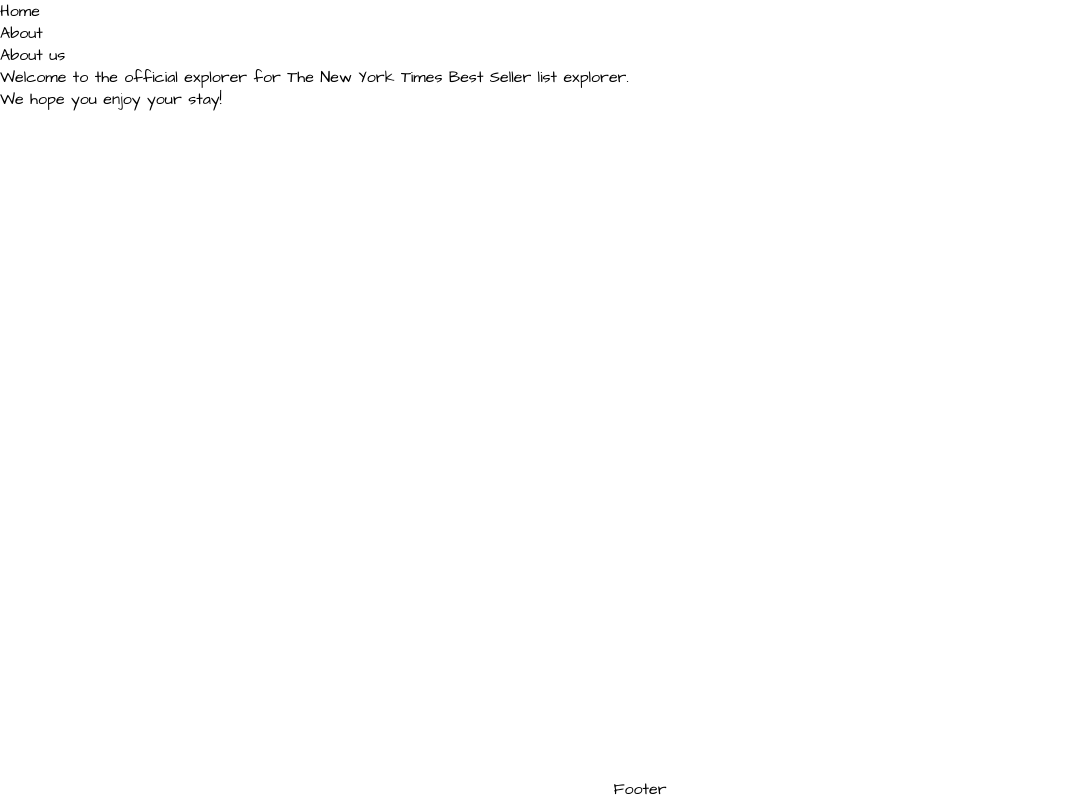
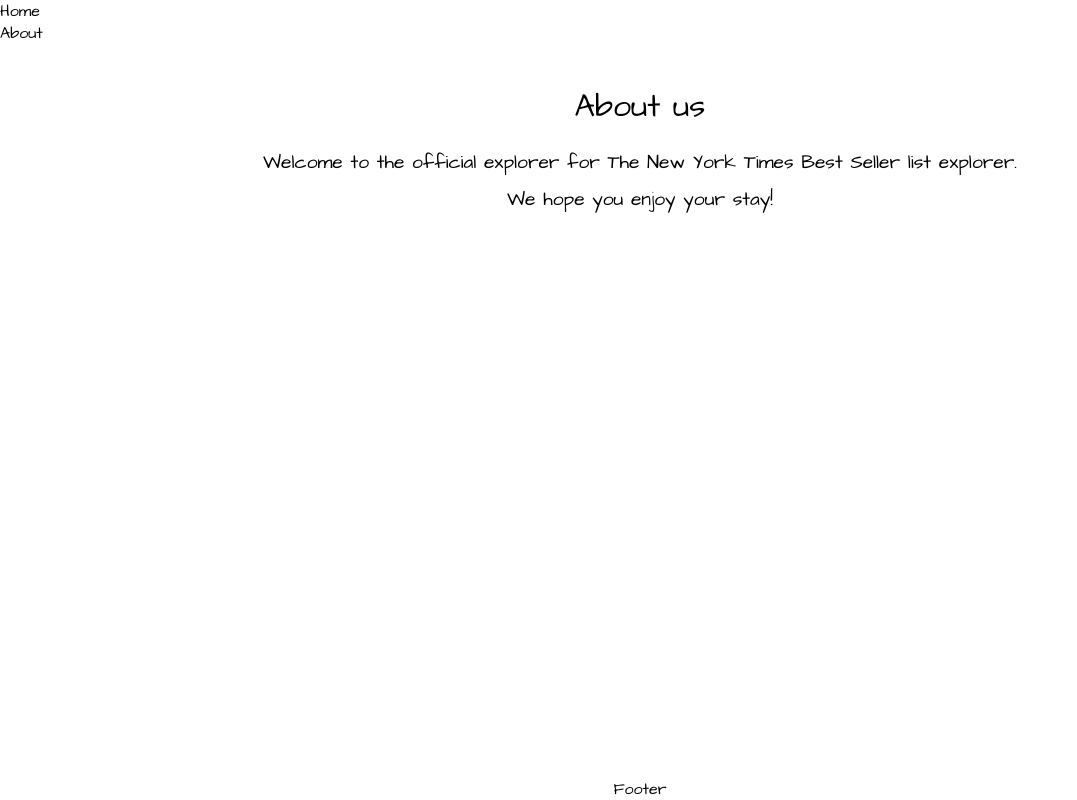
Before and after one commit to GCgang/nytimes-api, a Next.js app: page /about in a window 1280 px wide. Shown: the whole page, without its empty margins (0-1077 px from the left). Built offline with nearby package versions, Linux system fonts and the light colour scheme.

Commit message:
Feat: CSS-Aboutus

```diff
--- a/app/about/page.tsx
+++ b/app/about/page.tsx
@@ -1,16 +1,17 @@
+import styles from '../../styles/Aboutus.module.css';
 export const metadata = {
   title: 'About us',
 };
 
 export default function About() {
   return (
-    <div>
-      <h1>About us</h1>
-      <p>
+    <div className={styles.container}>
+      <h1 className={styles.title}>About us</h1>
+      <p className={styles.description}>
         Welcome to the official explorer for The New York Times Best Seller list
         explorer.
       </p>
-      <p>We hope you enjoy your stay!</p>
+      <p className={styles.description}>We hope you enjoy your stay!</p>
     </div>
   );
 }
--- /dev/null
+++ b/styles/Aboutus.module.css
@@ -0,0 +1,15 @@
+.title {
+  font-size: 2em;
+  margin: 20px 0;
+  text-align: center;
+}
+
+.container {
+  padding: 20px;
+  text-align: center;
+}
+
+.description {
+  font-size: 1.2em;
+  margin: 10px 0;
+}
```
